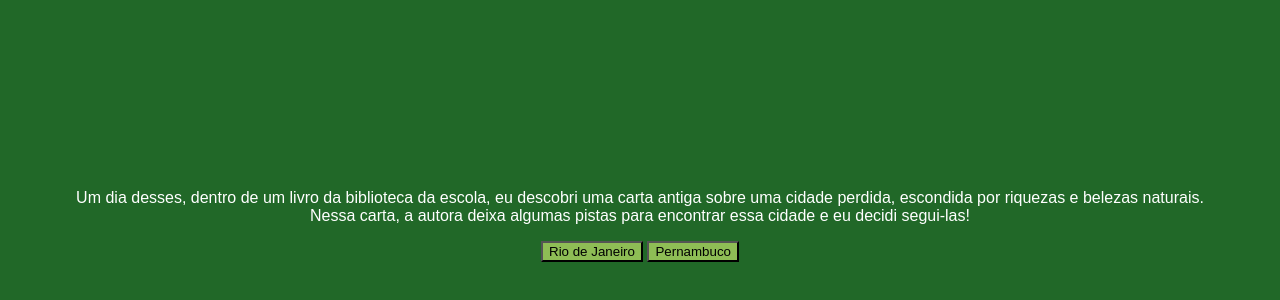
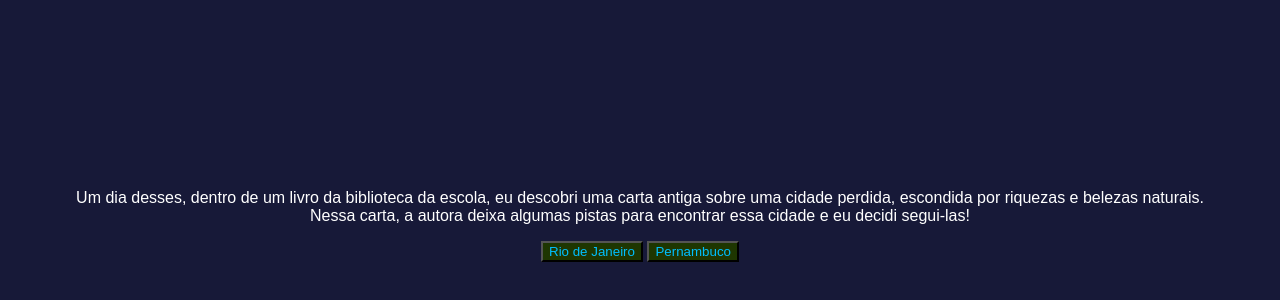
Before and after one commit to Helkiiasok/criando-sua-aventura, a plain HTML site: page index.html in a window 1280 px wide. Shown: the part 142-442 px from the top of the page. Drawn offline with Linux system fonts and the light colour scheme; a web font is replaced by a local one.

Commit message:
style.css

```diff
--- a/style.css
+++ b/style.css
@@ -1,5 +1,5 @@
 body {
-    background-color: #216828;
+    background-color: #171938;
     color: white;
     font-family: "Bai Jamjuree", sans-serif;
     display: flex;
@@ -10,8 +10,8 @@ body {
 }
 
 button {
-    background-color: #8ebd55;
-    color: black;
+    background-color: #1e3601;
+    color: rgb(0, 191, 255);
     font-family: "Bai Jamjuree", sans-serif;
 }
 
```
